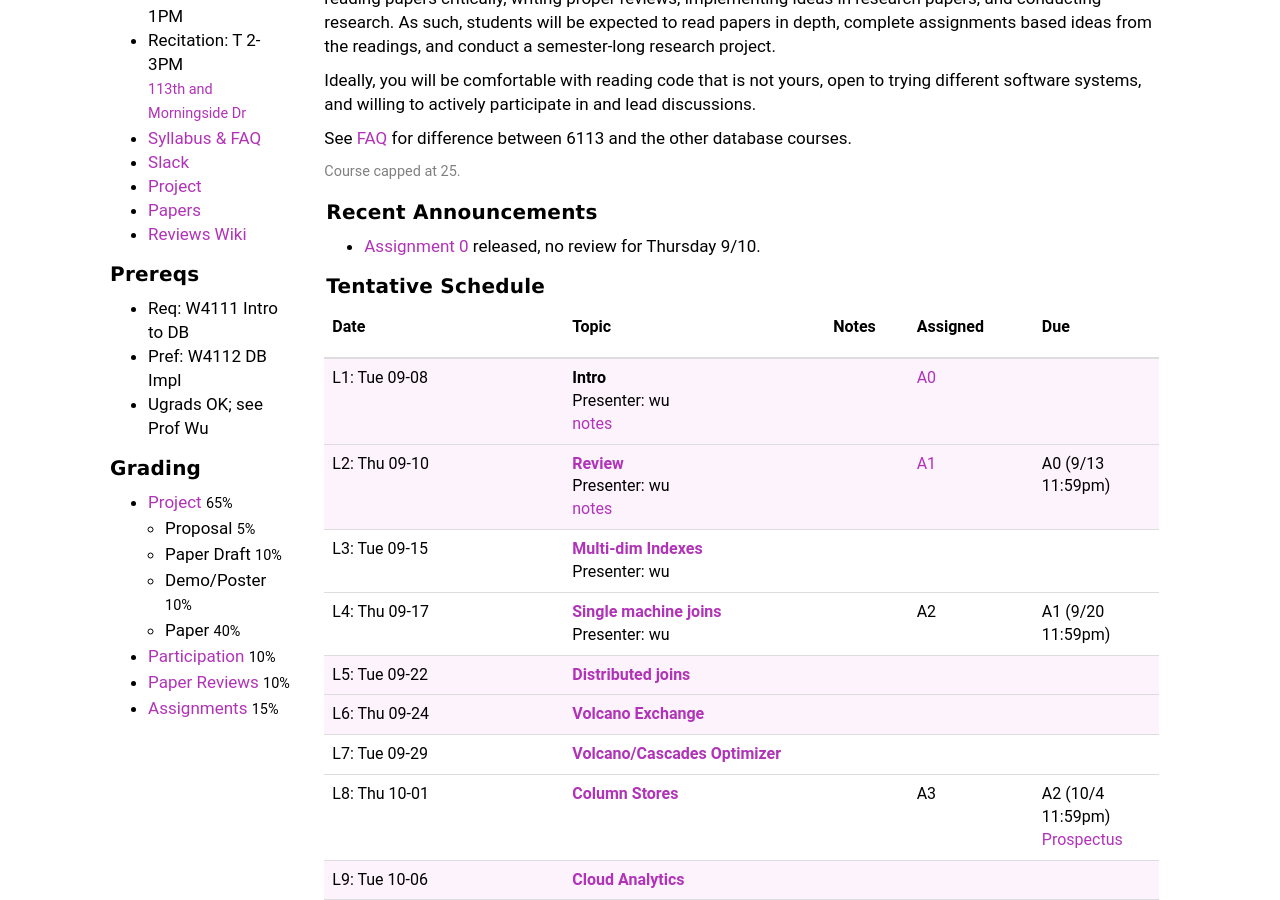
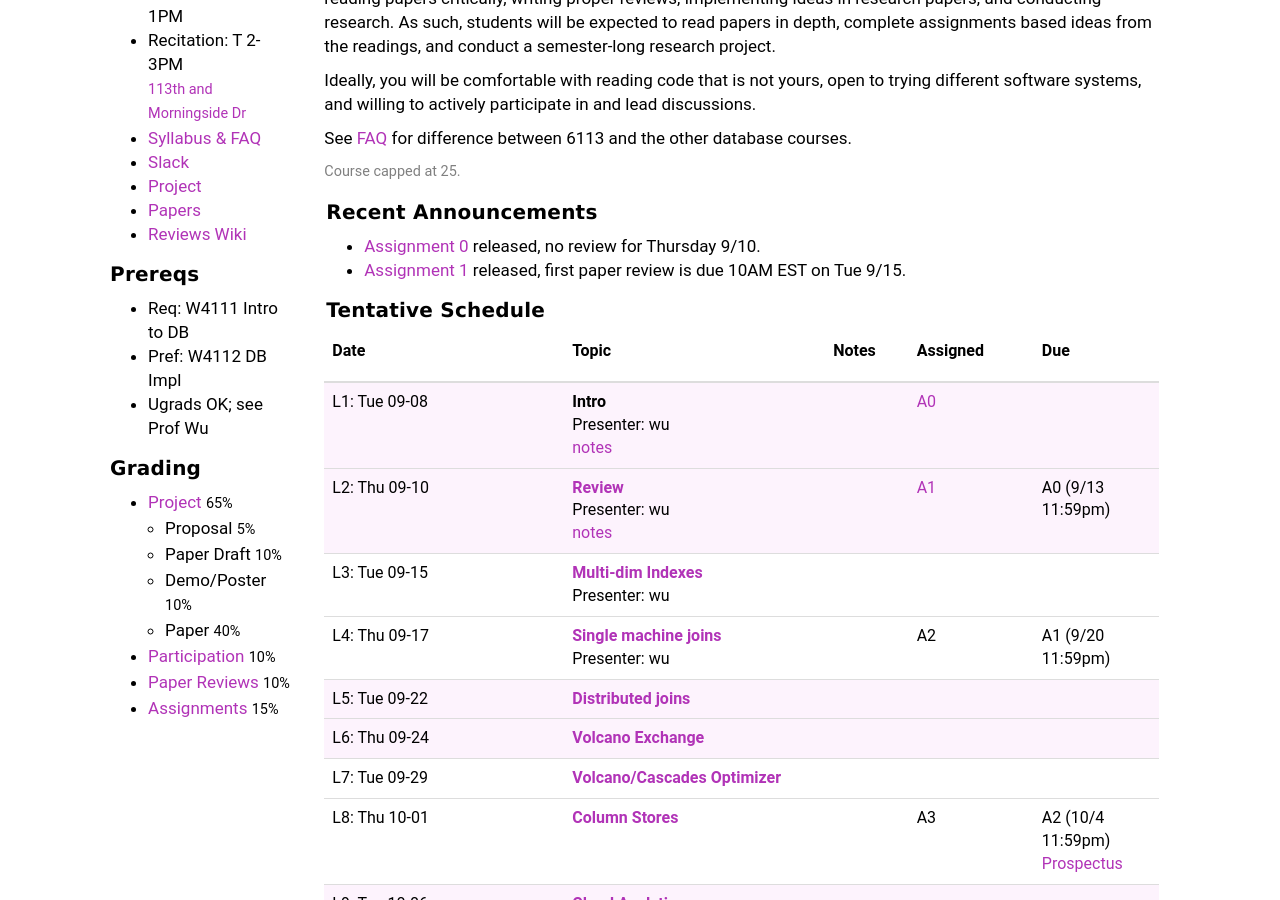
Before and after one commit to w6113/website_fall2020, a Jekyll site: the page built from index.md, in a window 1280 px wide and 900 px high, scrolled down 385 px. Built offline with Jekyll 4.4.1, drawn with Linux system fonts in a browser that asks for light colours.

Commit message:
Update index.md

```diff
--- a/index.md
+++ b/index.md
@@ -20,6 +20,7 @@ See [FAQ](./syllabus#faq) for difference between 6113 and the other database cou
 #### Recent Announcements
 
 * [Assignment 0](./assignments) released, no review for Thursday 9/10.
+* [Assignment 1](./assignments) released, first paper review is due 10AM EST on Tue 9/15.
 
 #### Tentative Schedule
 
```
